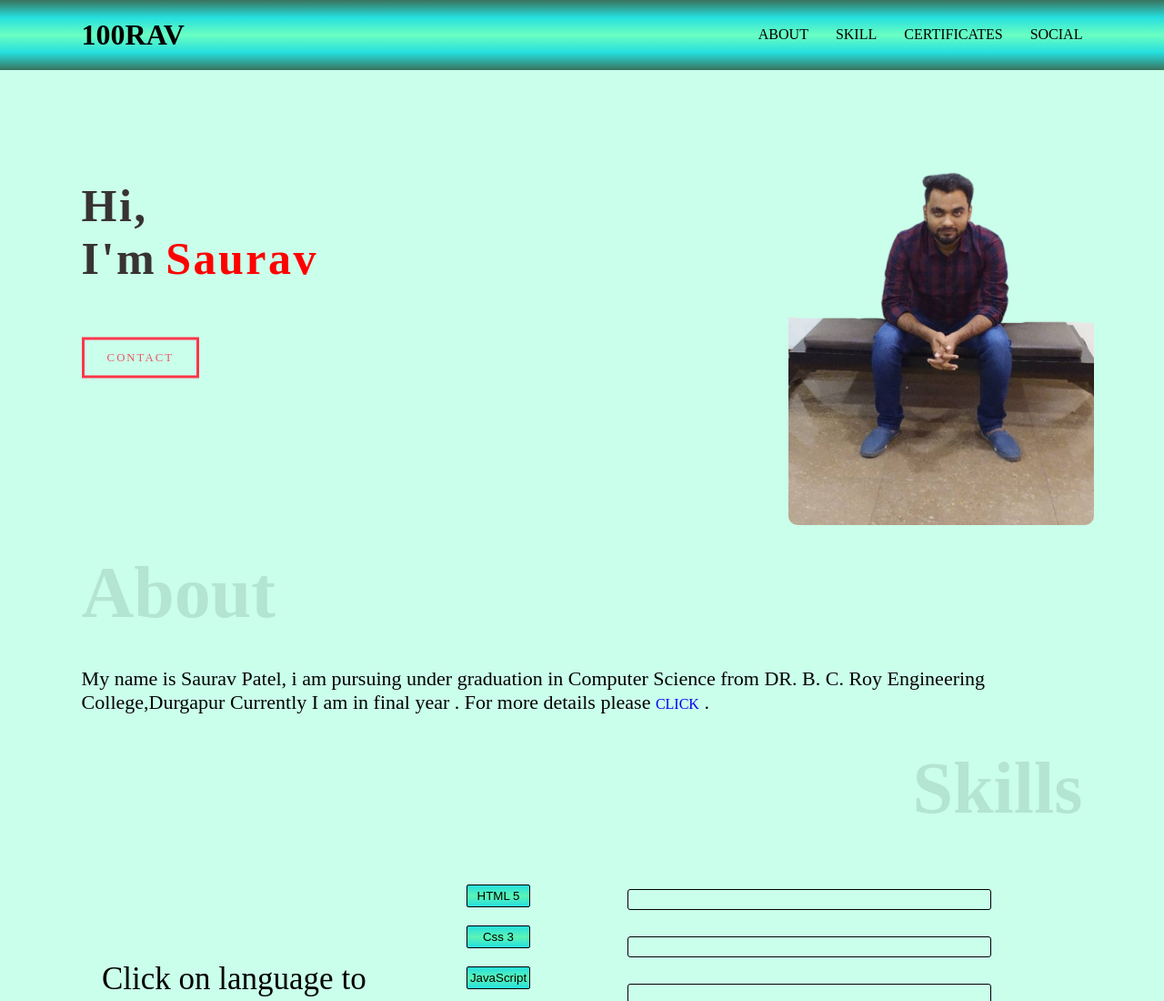
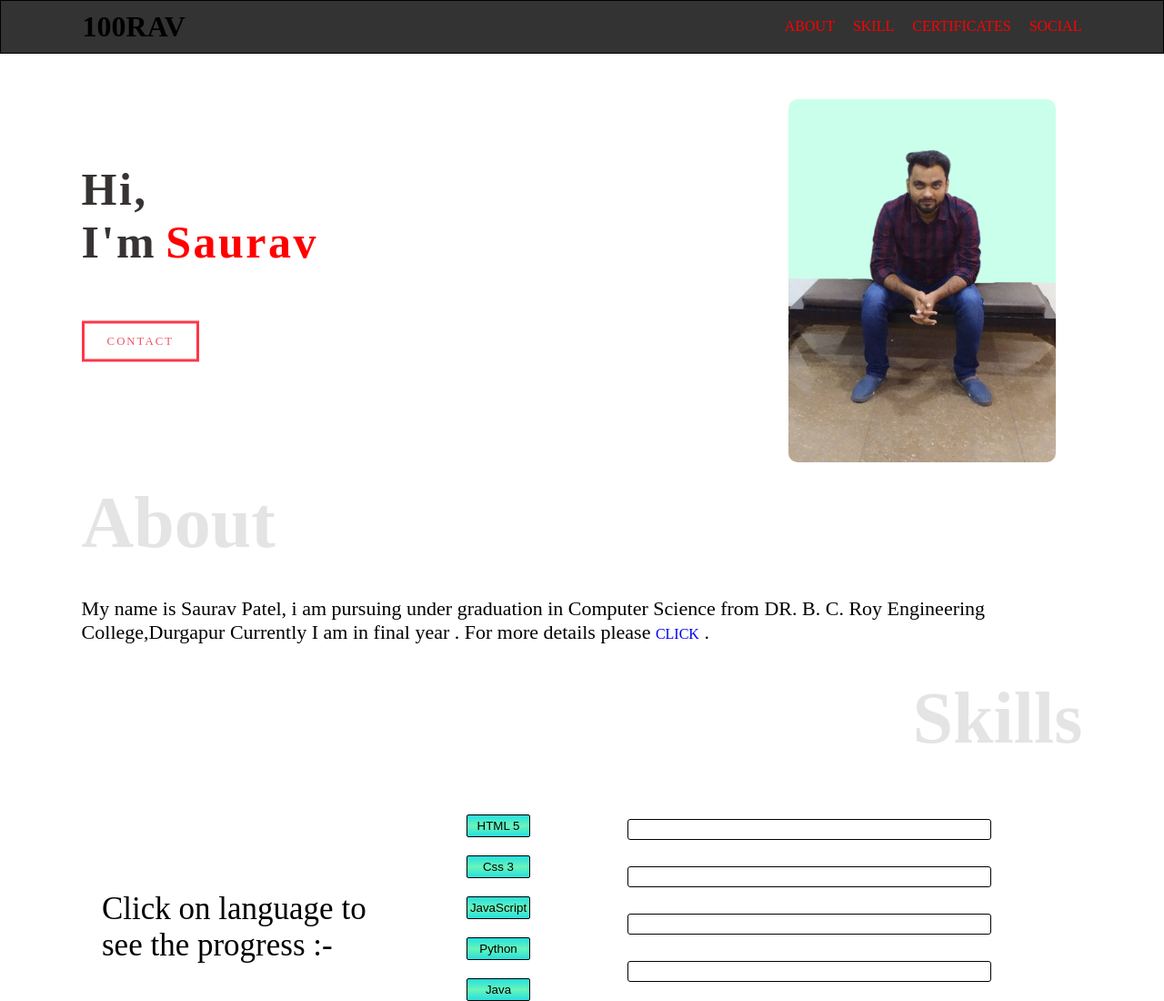
Before and after one commit to 100ravpatel/100ravpatel.port, a plain HTML site: page index.html in a window 1280 px wide. Shown: the top 1100 px of the page at 91% size. Drawn offline with Linux system fonts and the light colour scheme.

Commit message:
Update style.css

```diff
--- a/style.css
+++ b/style.css
@@ -4,7 +4,7 @@
     box-sizing: border-box;
 }
 body{
-    background-color:#CAFFEB;
+    background-color:white;
     flex-wrap: wrap;
 }
 html{
@@ -25,15 +25,13 @@ header{
     display: flex;
     flex-wrap: wrap;
     justify-content: space-between;
-    padding: 20px 0;
+    padding: 10px 0;
 }
 .navbar{
-    background:linear-gradient(rgba(7, 66, 44, 0.74),#25dfdf,rgba(73, 255, 179, 0.74),#25dfdf,rgba(7, 66, 44, 0.74));
+    background-color:#333;
+    border: 1px solid black;
+
 }
-
-
-
-
 
 /*Container size
 
@@ -50,30 +48,23 @@ header{
 }
 */
 
-
-
-
-
 header h1,
 header a,
 .text p,
 .about h1,
 .work h1,
-.contact h1,
-.logo{
+.contact h1{
     color: black;
 }
 
 /* navbar */
-.logo h1{
-    cursor: not-allowed;
-    font-family: algerian;
+.navbar ul li a{
+    color: red;
 }
 li{
     list-style: none;
-    margin-left: 30px;
+    margin-left: 20px;
 }
-
 a{
     text-decoration: none;
     font-size: 16px;
@@ -84,16 +75,10 @@ a{
     transform: translateY(-50%);
     font-family:'Times New Roman', Times, serif;
 }
-
 .main-info-section{
     height: 100%;
 }
-
-
-
-
 /*Name style */
-
 
 
 
@@ -167,7 +152,7 @@ span.m-left{
 /*Profile Picture*/
 
 .profile-image img{
-    width:80%;
+    width:70%;
     height:85%;
     margin-top: 50px;
     margin-left: 23%;
@@ -402,12 +387,11 @@ footer p{
     font-size: 22px;
 }
 .ft{
-
-    background:linear-gradient(rgba(50, 173, 122, 0.74),#25dfdf,rgba(0, 8, 5, 0.74));
+    background:#333;
 }
 .ft p{
     text-align: right;
-        color: black;
+        color: red;
 }
 .container-certificates{
     padding: 0 100px 0 100px;
@@ -521,3 +505,10 @@ a:hover .fa-java{
 a:hover .fa-github{
    color: #0e76a8;
 }
+/*******************CLOCK********************/
+#clock {
+    font-size:30px;
+    text-align:center;
+    color:red;
+    font-family: 'Times New Roman', Times, serif;
+}
```
